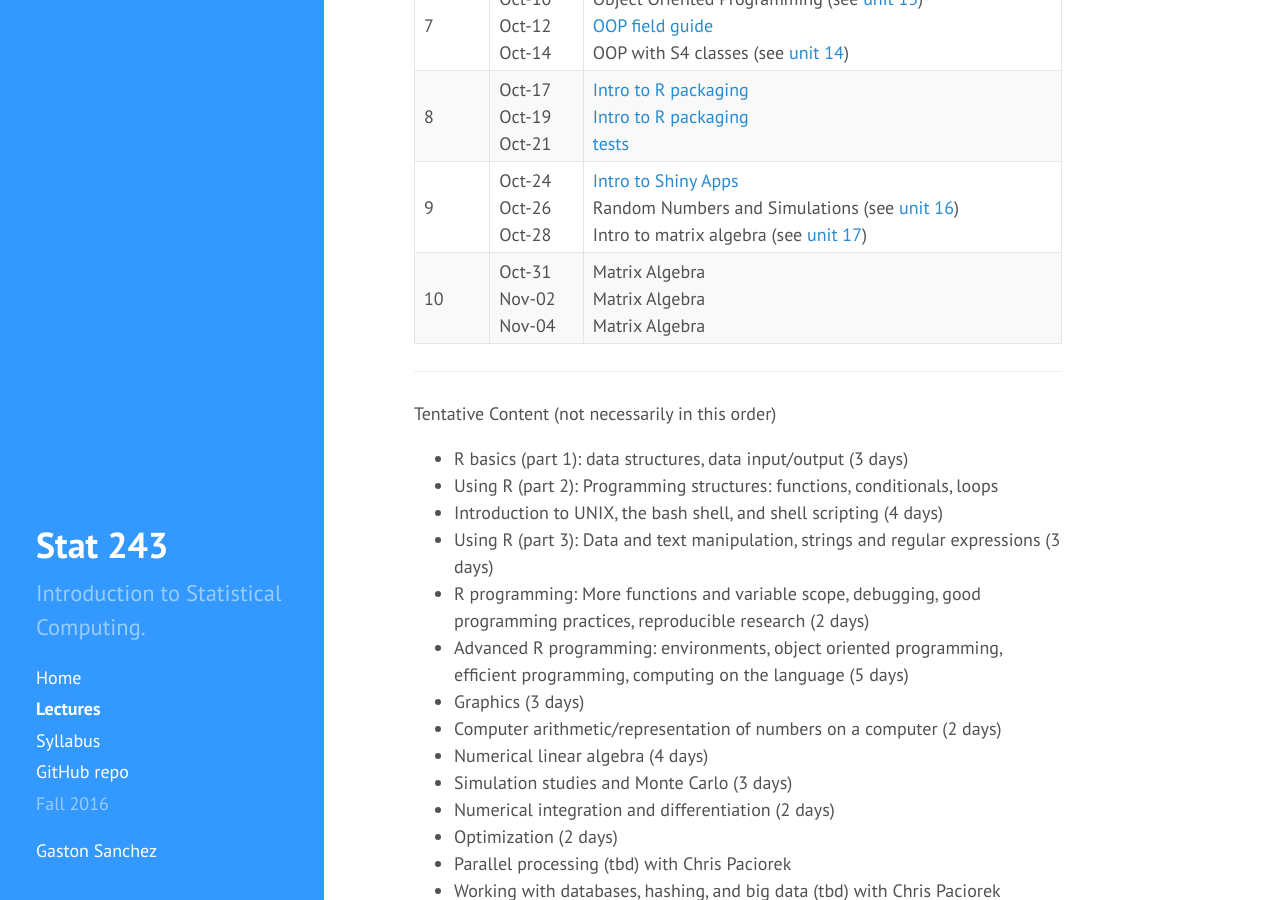
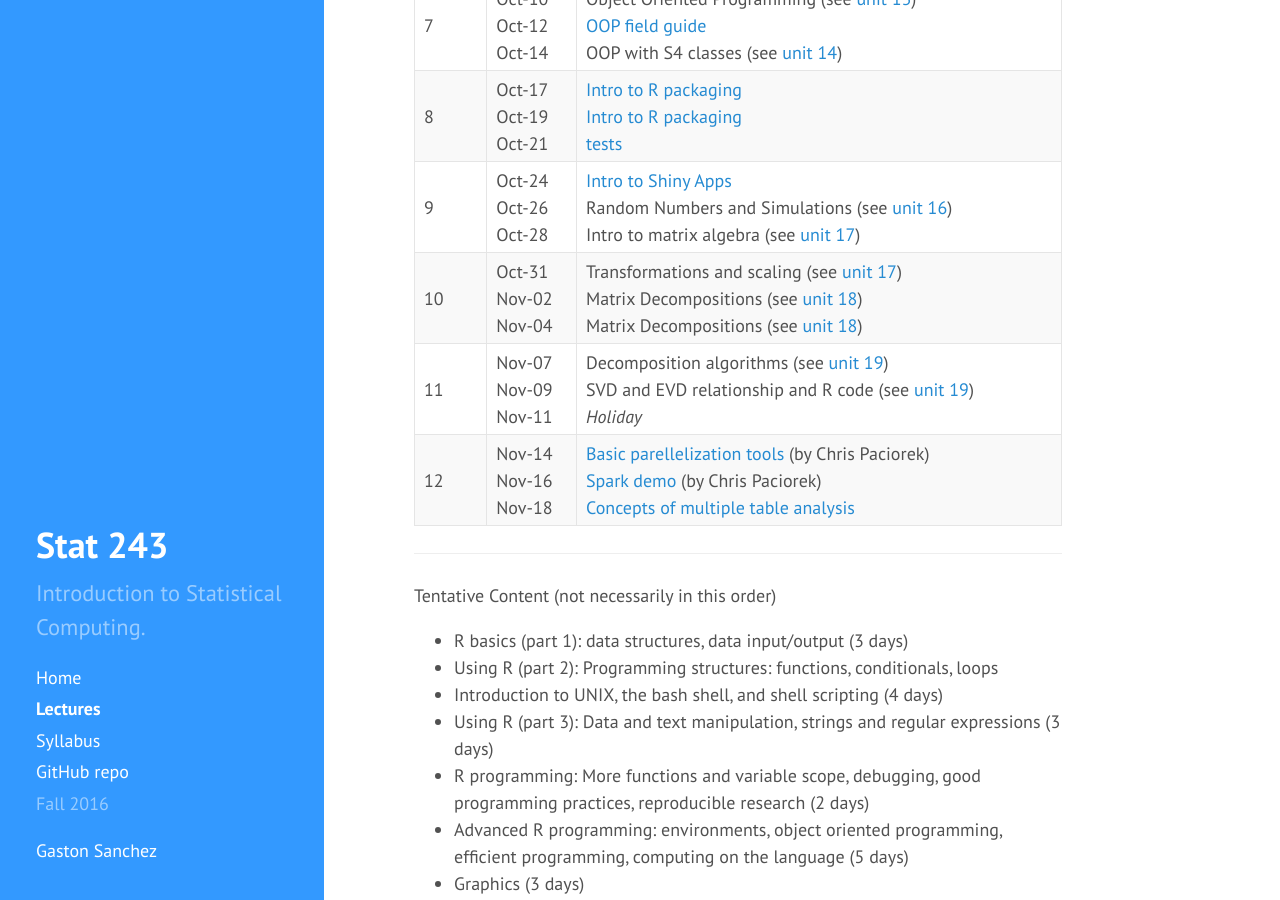
Before and after one commit to gastonstat/stat243-relic, a Jekyll site: the page built from lectures/index.md, in a window 1280 px wide and 900 px high, scrolled down 841 px. Built offline with Jekyll 4.4.1, drawn with Linux system fonts in a browser that asks for light colours; nearby versions of some CDN libraries.

Commit message:
lectures: update calendar for weeks 11 and 12

```diff
--- a/lectures/index.md
+++ b/lectures/index.md
@@ -152,9 +152,35 @@ Tentative calendar, Fall 2016
         Nov-04
       </td>
       <td>
-        Matrix Algebra<br>
-        Matrix Algebra<br>
-        Matrix Algebra
+        Transformations and scaling (see <a href="https://github.com/ucb-stat243/stat243-fall-2016/blob/master/units/17-matrix-algebra.pdf" target="_blank">unit 17</a>)<br>
+        Matrix Decompositions (see <a href="https://github.com/ucb-stat243/stat243-fall-2016/blob/master/units/18-matrix-decompositions.pdf">unit 18</a>)<br>
+        Matrix Decompositions (see <a href="https://github.com/ucb-stat243/stat243-fall-2016/blob/master/units/18-matrix-decompositions.pdf">unit 18</a>)
+      </td>
+    </tr>
+    <tr>
+      <td>11</td>
+      <td>
+        Nov-07<br>
+        Nov-09<br>
+        Nov-11
+      </td>
+      <td>
+        Decomposition algorithms (see <a href="https://github.com/ucb-stat243/stat243-fall-2016/blob/master/units/19-nipals-als-normalized-weights.R">unit 19</a>)<br>
+        SVD and EVD relationship and R code (see <a href="https://github.com/ucb-stat243/stat243-fall-2016/blob/master/units/19-svd-evd.R">unit 19</a>)<br>
+        <em>Holiday</em>
+      </td>
+    </tr>
+    <tr>
+      <td>12</td>
+      <td>
+        Nov-14<br>
+        Nov-16<br>
+        Nov-18
+      </td>
+      <td>
+        <a href="https://github.com/berkeley-scf/tutorial-parallel-basics" target="_blank">Basic parellelization tools</a> (by Chris Paciorek)<br>
+        <a href="https://github.com/berkeley-scf/spark-stat243-2016" target="_blank">Spark demo</a> (by Chris Paciorek)<br>
+        <a>Concepts of multiple table analysis</a>
       </td>
     </tr>
   </tbody>
```
